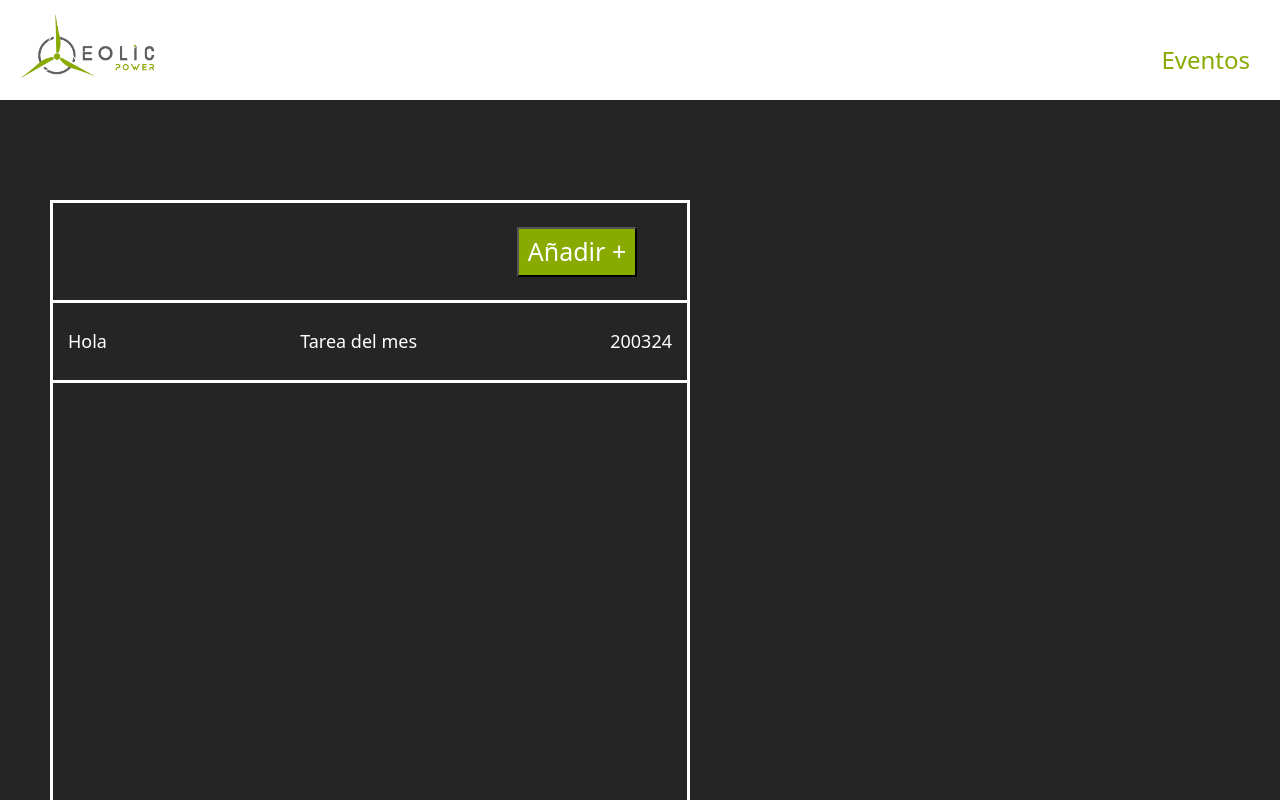
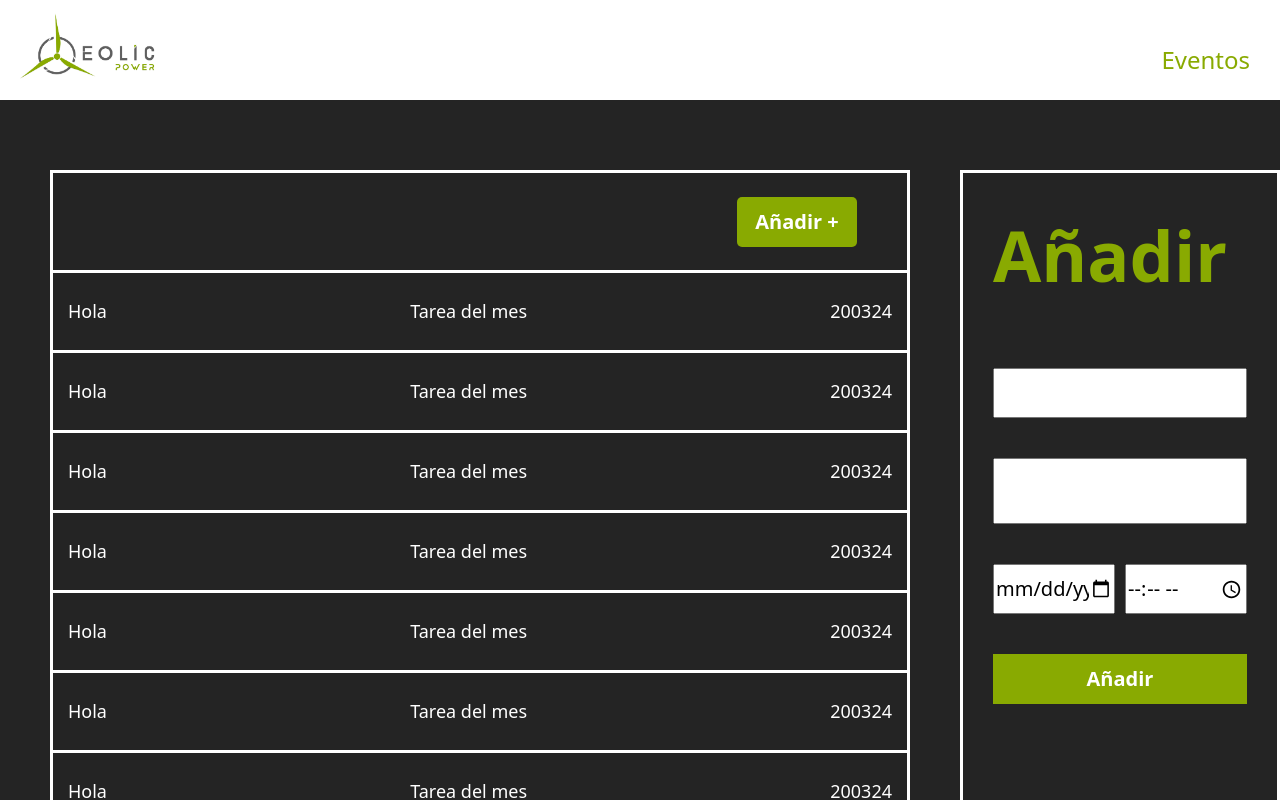
Before and after one commit to Drakencito/Proyecto_Multidisciplinario_vf, a React (Vite) app: page /events in a window 1280 px wide. Shown: the top 800 px of the page. Built offline with nearby package versions, Linux system fonts and the light colour scheme; a web font is replaced by a local one.

Commit message:
Actualizacion130424 Events

```diff
--- a/src/Pages/Events/Events.css
+++ b/src/Pages/Events/Events.css
@@ -1,19 +1,44 @@
 .Events{
-    background-color: #252525;
     width: 100%;
-    /* height: 100%; */
+     height: 100vh;
 }
 
-.boxEvents{
+
+.boxEvents {
     border-style: solid;
     border-color: white;
-    width: 50%;
-    height: 800px;
+    height: 700px;
+    margin-top: 70px;
     margin-left: 50px;
     margin-right: 50px;
-    margin-top: 100px;
-    margin-bottom: 100px;
+    animation: widthIn 0.5s ease forwards;
+
 }
+
+@keyframes widthIn {
+    from {
+        width: 50%;
+    }
+    to {
+        width: 96%;
+    }
+}
+
+@keyframes widthOut {
+    from {
+        width: 96%;
+    }
+    to {
+        width: 50%;
+    }
+}
+
+.boxEvents.lessWidth {
+
+    animation: widthOut 0.5s ease forwards;
+}
+
+
 .añadir{
     display: flex;
     justify-content: end;
@@ -26,7 +51,25 @@
     margin-right: 50px;
     height: 50px;
     width: 120px;
-    font-size: 25px;
+    font-size: 20px;
+    font-weight: 600;
     color: white;
     background-color: #89AA01;
+    border: none;
+    border-radius: 5px;
+
 }
+.botonEvents:hover{
+    background-color:white ;
+    color: #89AA01;
+}
+.Scrol{
+    overflow-y: auto;
+    height: 595px;
+}
+
+
+.loool{
+    display: flex;
+    flex-direction: row;
+}
--- a/src/Pages/Events/Events.jsx
+++ b/src/Pages/Events/Events.jsx
@@ -1,22 +1,83 @@
 import React from "react";
 import Header from "../../components/Header";
 import ProgramacionEventos from "./ProgramacionEventos/ProgramacionEventos";
+import CardAñadir from "./cardAñadir/cardAñadir";
 import "./Events.css"
 function Events(){
+
+    const handleSwitchSize = () => {
+        const boxEvents = document.querySelector('.boxEvents');
+
+        boxEvents.classList.toggle('fullWidth')
+        boxEvents.classList.toggle('lessWidth');
+    }
+
     return(
         <div className="Events">
             <Header title="Eventos"/>
+            <div className="loool">
+
+
             <div className="boxEvents">
                 <div className="añadir">
-                <button className="botonEvents"  id="botonEvents">Añadir +</button>
+                <button className="botonEvents" onClick={handleSwitchSize}  >Añadir +</button>
                 </div>
+                <div className="Scrol">
+                <ProgramacionEventos
+                Titulo="Hola"
+                Descripcion="Tarea del mes"
+                FechayHora="200324"
+                />
+                <ProgramacionEventos
+                Titulo="Hola"
+                Descripcion="Tarea del mes"
+                FechayHora="200324"
+                />
+                <ProgramacionEventos
+                Titulo="Hola"
+                Descripcion="Tarea del mes"
+                FechayHora="200324"
+                />
+                <ProgramacionEventos
+                Titulo="Hola"
+                Descripcion="Tarea del mes"
+                FechayHora="200324"
+                />
+                <ProgramacionEventos
+                Titulo="Hola"
+                Descripcion="Tarea del mes"
+                FechayHora="200324"
+                />
+                <ProgramacionEventos
+                Titulo="Hola"
+                Descripcion="Tarea del mes"
+                FechayHora="200324"
+                />
+                <ProgramacionEventos
+                Titulo="Hola"
+                Descripcion="Tarea del mes"
+                FechayHora="200324"
+                />
+                <ProgramacionEventos
+                Titulo="Hola"
+                Descripcion="Tarea del mes"
+                FechayHora="200324"
+                />
                 <ProgramacionEventos
                 Titulo="Hola"
                 Descripcion="Tarea del mes"
                 FechayHora="200324"
                 />
 
+                </div>
+
+
             </div>
+            <CardAñadir/>
+
+            </div>
+
+
 
         </div>
     );
--- /dev/null
+++ b/src/Pages/Events/cardAñadir/cardAñadir.css
@@ -0,0 +1,50 @@
+.cardAñadir{
+    padding: 30px;
+    height: 700px;
+    width: 25%;
+    margin-top: 70px;
+    border-style: solid;
+    border-color: white;
+    display: flex;
+    flex-direction: column;
+}
+textarea {
+    font-size: 20px;
+   margin-top: 40px;
+    resize: none;
+  }
+  .inputCardAñadir{
+    font-size: 20px;
+    margin-top: 40px;
+    height: 50px;
+  }
+  .tituloCardAñadir{
+    font-size: 70px;
+    font-weight: 700;
+    margin: 0%;
+    color: #89AA01;
+    margin-bottom: 20px;
+  }
+  .butonAñadir{
+    margin-top: 40px;
+    height: 50px;
+    background-color: #89AA01;
+    color: white;
+    font-size: 20px;
+    font-weight: 600;
+    border: none;
+  }
+  .butonAñadir:hover{
+    background-color:white ;
+    color: #89AA01;
+  }
+  .TyH{
+    display: flex;
+    justify-content: space-between;
+  }
+  .time{
+    width: 48%;
+  }
+  .date{
+    width: 48%;
+  }
--- /dev/null
+++ b/src/Pages/Events/cardAñadir/cardAñadir.jsx
@@ -0,0 +1,20 @@
+import React from "react";
+import './cardAñadir.css'
+
+function CardAñadir(){
+    return (
+        <div className="cardAñadir">
+            <p className="tituloCardAñadir">Añadir</p>
+            <input className="inputCardAñadir" type="text" />
+            <textarea/>
+            <div className="TyH">
+            <input className="inputCardAñadir date" type="date" />
+            <input className="inputCardAñadir time" type="time" />
+            </div>
+            <button className=" butonAñadir">Añadir</button>
+
+
+        </div>
+    );
+}
+export default CardAñadir;
--- a/src/Pages/InicioSesion.css
+++ b/src/Pages/InicioSesion.css
@@ -3,7 +3,7 @@
     align-items: center;
     justify-content: space-around;
     width: 100%;
-    height: 89vh;
+    height: 100vh;
 }
 .boxCuestionarioIniciSecion{
     height: 100%;
--- a/src/Pages/InicioSesion.jsx
+++ b/src/Pages/InicioSesion.jsx
@@ -4,7 +4,7 @@ import logo from '../assets/logo.jpg'
 import '../Pages/InicioSesion.css'
 function IniciSesion(){
     return(
-        <div className="boxIniciSecion">
+        <div className="boxIniciSecion bg-white">
             <div className="imgIniciSecion">
                 <img src={logo} alt="logo" />
             </div>
--- a/src/Pages/Register/Register.css
+++ b/src/Pages/Register/Register.css
@@ -74,9 +74,7 @@
 }
 
 /* Style for checkbox and label (if needed) */
-.remember-forgot input[type="checkbox"] {
-  /* Add styles for checkbox */
-}
+
 
 .input-group label {
   margin-bottom: 5px;
--- a/src/Pages/Register/Register.jsx
+++ b/src/Pages/Register/Register.jsx
@@ -34,7 +34,7 @@ const Register = () => {
   };
 
   return (
-    <div className="login-wrapper">
+    <div className="login-wrapper bg-white">
       <div className="login-box">
         <h2>Register</h2>
         <form onSubmit={handleRegister}>
```
